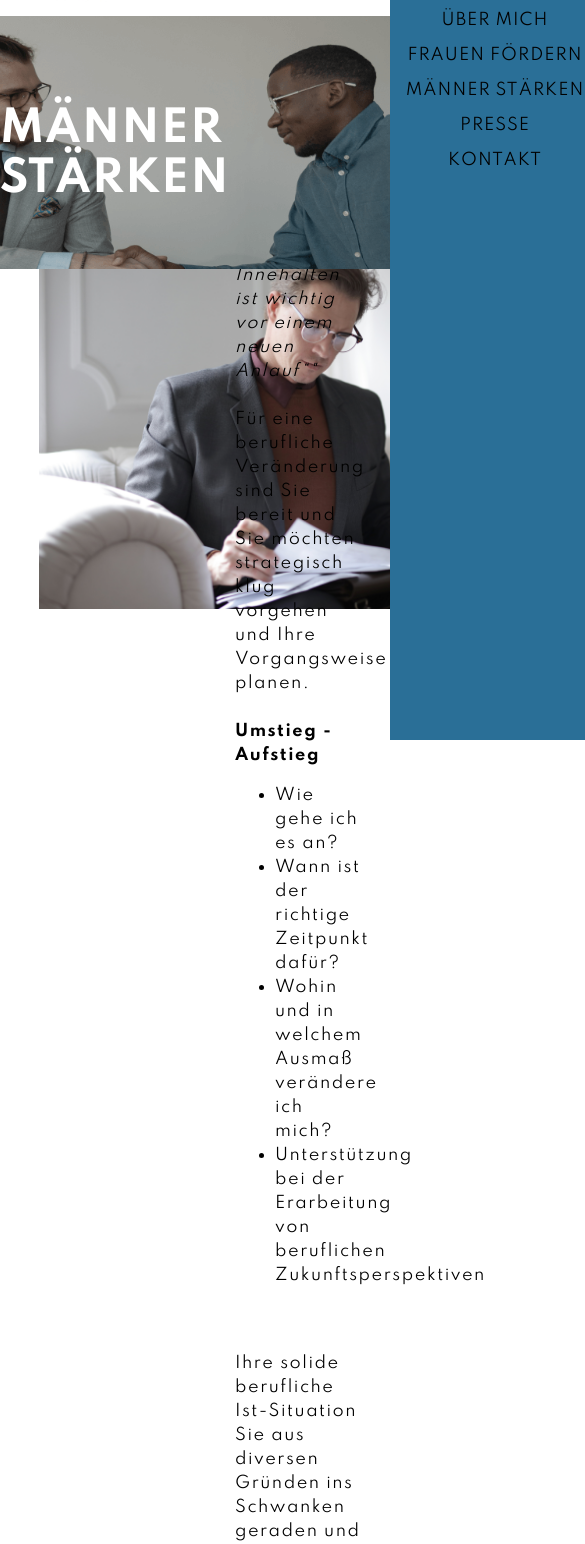
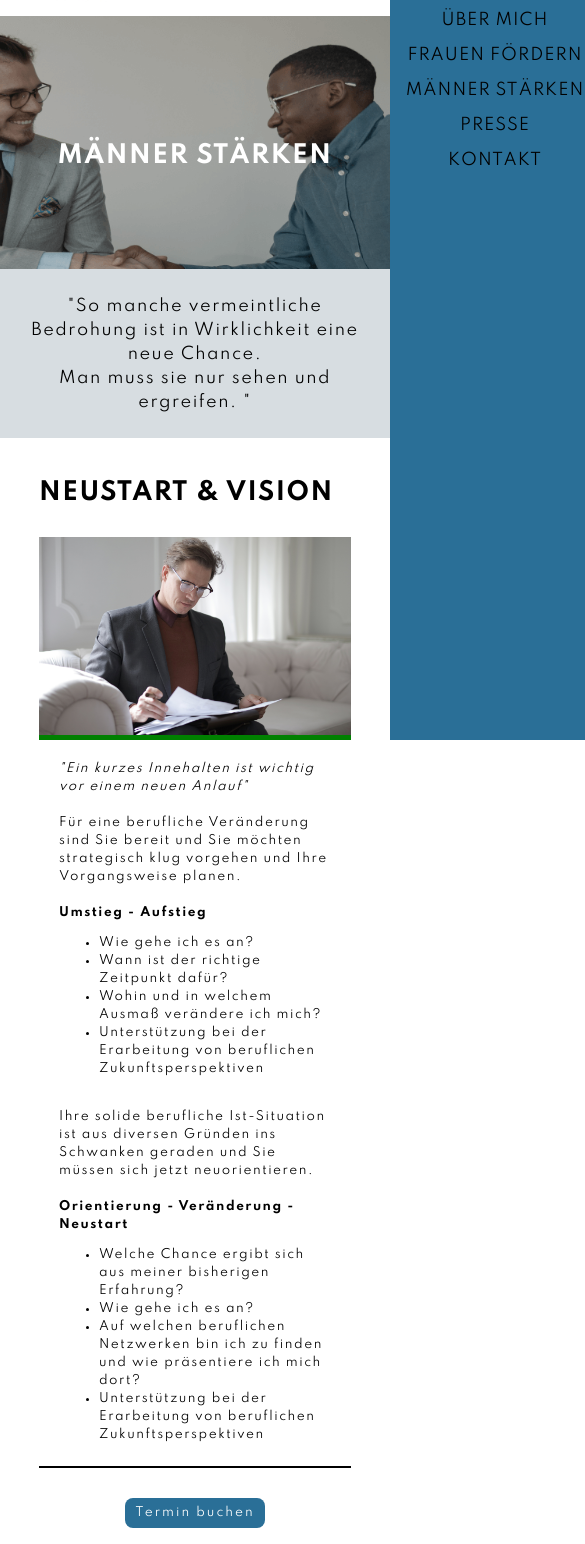
Before and after one commit to anjavojta1993/mtb-website, a Next.js app in the folder mtb/: page /men in a window 390 px wide. Shown: the part 104-1648 px from the top of the page, 585 px wide, since content can reach past the window. Built offline with nearby package versions, Linux system fonts and the light colour scheme.

Commit message:
Make men responsive

```diff
--- a/mtb/pages/men.js
+++ b/mtb/pages/men.js
@@ -17,7 +17,11 @@ const pageContainer = css`
   flex-direction: column;
   width: 100%;
   align-items: center;
-  margin-top: 40px;
+
+  @media (max-width: 540px) {
+    position: relative;
+    margin-top: 120px;
+  }
 `;
 
 const horizontalLine = css`
@@ -41,8 +45,6 @@ const heroContainer = css`
   background-position: center;
 
   @media (max-width: 768px) {
-    position: absolute;
-    margin-top: 120px;
     height: 30vh;
   }
 `;
@@ -57,6 +59,12 @@ const heroHeading = css`
   font-weight: 700;
   color: white;
   letter-spacing: 1.5px;
+
+  @media (max-width: 768px) {
+    font-size: 1.5rem;
+    align-self: center;
+    align-items: center;
+  }
 `;
 
 const quoteContainer = css`
@@ -65,6 +73,8 @@ const quoteContainer = css`
   align-items: center;
   background-color: ${lightGrey};
   height: 20vh;
+  width: 100%;
+  margin-bottom: 20px;
 `;
 
 const quoteStyles = css`
@@ -76,6 +86,12 @@ const quoteStyles = css`
   text-align: center;
   letter-spacing: 1.5px;
   line-height: 1.5;
+
+  @media (max-width: 768px) {
+    font-size: 1rem;
+    align-self: center;
+    align-items: center;
+  }
 `;
 
 const itemContainer = css`
@@ -85,9 +101,41 @@ const itemContainer = css`
   width: 80vw;
   //background-color: orange;
   margin-bottom: 40px;
+
+  @media (max-width: 1024px) {
+    flex-direction: column;
+    margin-bottom: 10px;
+  }
 `;
 
-const itemTextRight = css`
+const leftContainer = css`
+  height: 100%;
+  width: 50%;
+  background-color: green;
+
+  > img {
+    height: auto;
+    width: 100%;
+
+    @media (max-width: 1024px) {
+      width: 70%;
+    }
+
+    @media (max-width: 780px) {
+      width: 80%;
+    }
+
+    @media (max-width: 540px) {
+      width: 100%;
+    }
+  }
+
+  @media (max-width: 1024px) {
+    width: 100%;
+  }
+`;
+
+const itemText = css`
   padding-left: 30px;
   margin-left: 10px;
   font-size: ${normalText};
@@ -96,13 +144,19 @@ const itemTextRight = css`
   line-height: 1.5;
   height: 100%;
   width: 50%;
-`;
 
-const itemPhoto = css`
-  align-content: center;
-  //background-color: red;
-  height: 100%;
-  width: 50%;
+  @media (max-width: 540px) {
+    font-size: 0.75rem;
+    padding-left: 10px;
+    width: 90%;
+    margin-top: 20px;
+  }
+
+  @media (max-width: 1024px) {
+    padding-left: 10px;
+    width: 90%;
+    margin-top: 20px;
+  }
 `;
 
 const containerHeadingLeft = css`
@@ -115,6 +169,10 @@ const containerHeadingLeft = css`
   font-weight: 700;
   width: 80%;
   letter-spacing: 1.5px;
+
+  @media (max-width: 780px) {
+    font-size: 1.5rem;
+  }
 `;
 
 const buttonStylesBlue = css`
@@ -137,6 +195,28 @@ const buttonStylesBlue = css`
     -moz-transform: scale(1.1, 1.1);
     cursor: pointer;
   }
+
+  @media (max-width: 540px) {
+    display: inline-block;
+    margin-top: 10px;
+    margin-bottom: 20px;
+    color: white;
+    background-color: ${mediumBlue};
+    font-size: 0.75rem;
+    font-weight: 400;
+    border-radius: 8px;
+    padding: 8px 10px;
+    letter-spacing: 2px;
+    text-transform: none;
+
+    :hover {
+      border: none;
+      transform: scale(1.1, 1.1);
+      -webkit-transform: scale(1.1, 1.1);
+      -moz-transform: scale(1.1, 1.1);
+      cursor: pointer;
+    }
+  }
 `;
 
 export default function OfferMen() {
@@ -145,31 +225,29 @@ export default function OfferMen() {
       <Head>
         <title>Männer stärken</title>
       </Head>
+      <section css={pageContainer}>
         <div css={heroContainer}>
           <div css={heroHeading}>Männer stärken</div>
         </div>
         <div css={quoteContainer}>
           <div css={quoteStyles}>
-          &quot;So manche vermeintliche Bedrohung ist in Wirklichkeit eine neue
-          Chance. <br />
+            &quot;So manche vermeintliche Bedrohung ist in Wirklichkeit eine
+            neue Chance. <br />
             Man muss sie nur sehen und ergreifen. &quot;
           </div>
         </div>
-      <section css={pageContainer}>
         <div css={containerHeadingLeft}>neustart &amp; Vision</div>
         <div css={itemContainer}>
-          <div css={itemPhoto}>
+          <div css={leftContainer}>
             <img
               src="/images/neustartvision.png"
-              width="580px"
-              height="370px"
               alt="Älterer Herr mit Brille sitzt auf weißen Sofa und sieht sich Unterlagen an "
             />
           </div>
-          <div css={itemTextRight}>
+          <div css={itemText}>
             <i>
-              &quot;„Ein kurzes Innehalten ist wichtig vor einem neuen
-              Anlauf“&quot;
+              &quot;Ein kurzes Innehalten ist wichtig vor einem neuen
+              Anlauf&quot;
             </i>
             <br />
             <br />
@@ -188,8 +266,7 @@ export default function OfferMen() {
               </li>
             </ul>
             <br />
-            <br />
-            Ihre solide berufliche Ist-Situation Sie aus diversen Gründen ins
+            Ihre solide berufliche Ist-Situation ist aus diversen Gründen ins
             Schwanken geraden und Sie müssen sich jetzt neuorientieren.
             <br />
             <br />
```
Lines whose indentation alone changed are shown as unchanged.
